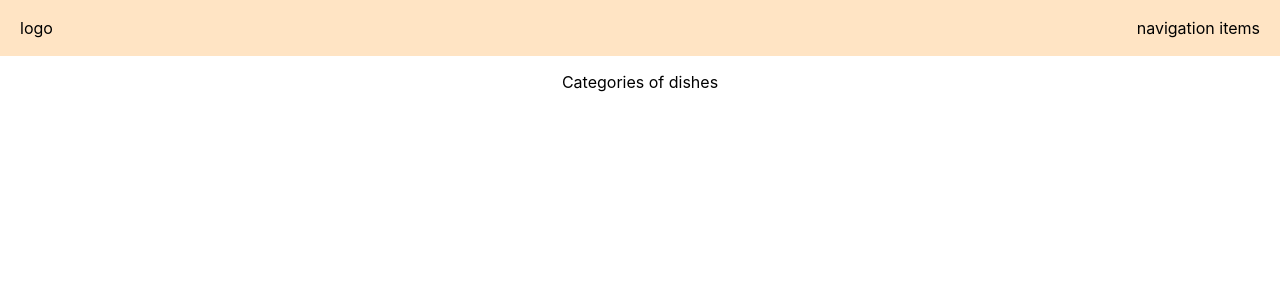
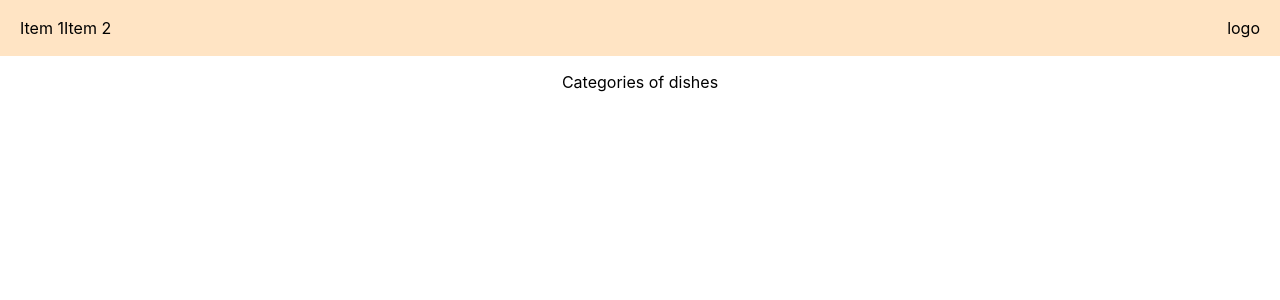
Before and after one commit to DawidSzpener/Ripicipi, a React (Create React App) app: page / in a window 1280 px wide. Shown: the top 300 px of the page. Built offline with nearby package versions, Linux system fonts and the light colour scheme.

Commit message:
feat: created navigation items component

```diff
--- a/src/Components/Navigation/NavigationItems/NavigationItems.css
+++ b/src/Components/Navigation/NavigationItems/NavigationItems.css
@@ -0,0 +1,15 @@
+.NavigationItems {
+  margin: 0;
+  padding: 0;
+  list-style: none;
+  display: flex;
+  flex-flow: column;
+  align-items: center;
+  height: 100%;
+}
+
+@media (min-width: 500px) {
+  .NavigationItems {
+    flex-flow: row;
+  }
+}
--- a/src/Components/Navigation/NavigationItems/NavigationItems.js
+++ b/src/Components/Navigation/NavigationItems/NavigationItems.js
@@ -0,0 +1,13 @@
+import React from 'react'
+import './NavigationItems.css'
+
+const navigationItems = () => {
+  return (
+    <div className='NavigationItems'>
+      <p>Item 1</p>
+      <p>Item 2</p>
+    </div>
+  )
+}
+
+export default navigationItems
--- a/src/Components/Navigation/Toolbar/Toolbar.js
+++ b/src/Components/Navigation/Toolbar/Toolbar.js
@@ -1,12 +1,13 @@
 import React from 'react'
 import './Toolbar.css'
+import NavigationItems from '../NavigationItems/NavigationItems'
 
 const toolbar = (props) => {
   return (
     <div className='Toolbar'>
+      <NavigationItems />
+      <p>logo</p>
       <div className='Menu' onClick={props.clicked}>MENU</div>
-      <p>logo</p>
-      <p>navigation items</p>
     </div>
   )
 }
```
